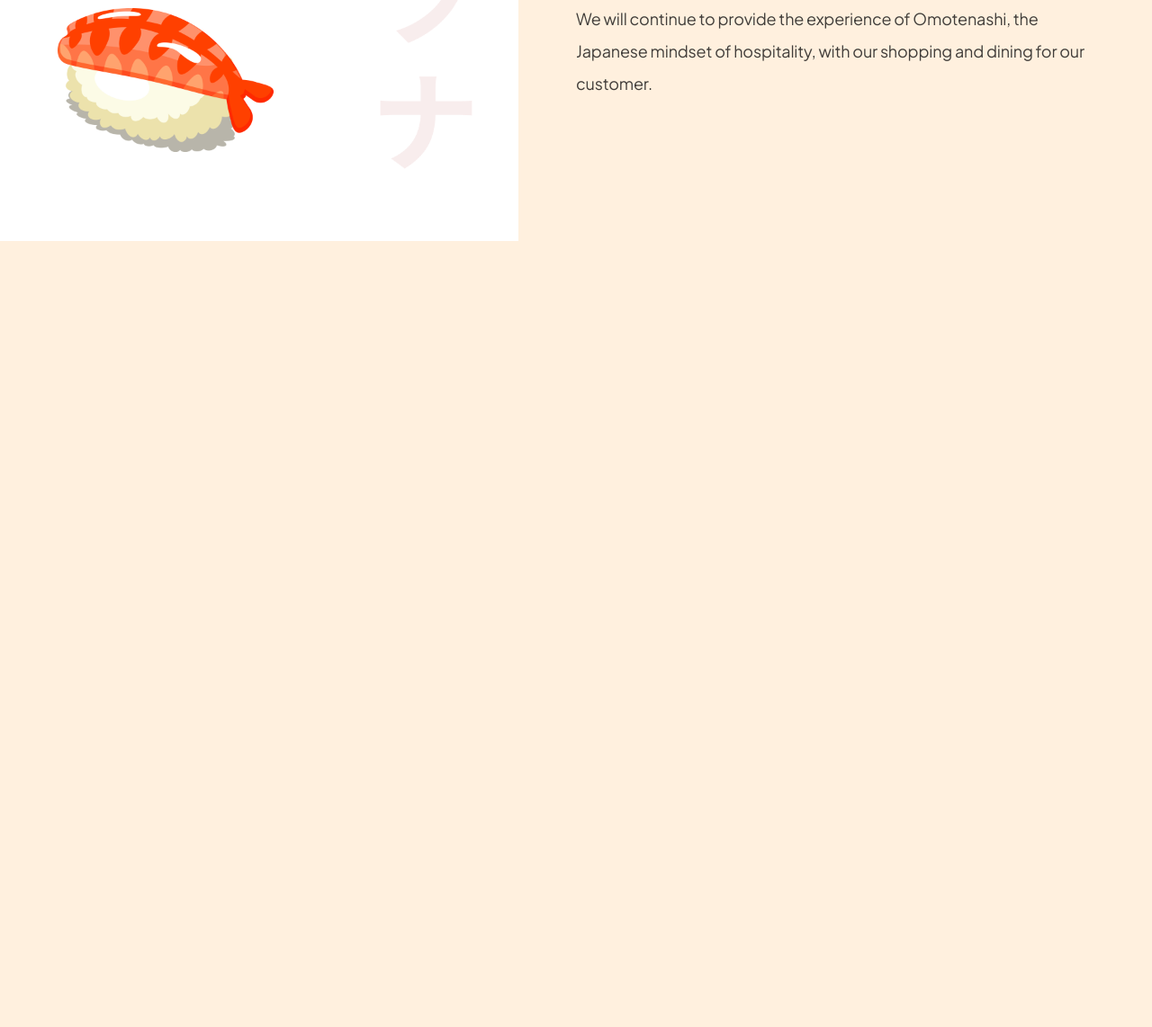
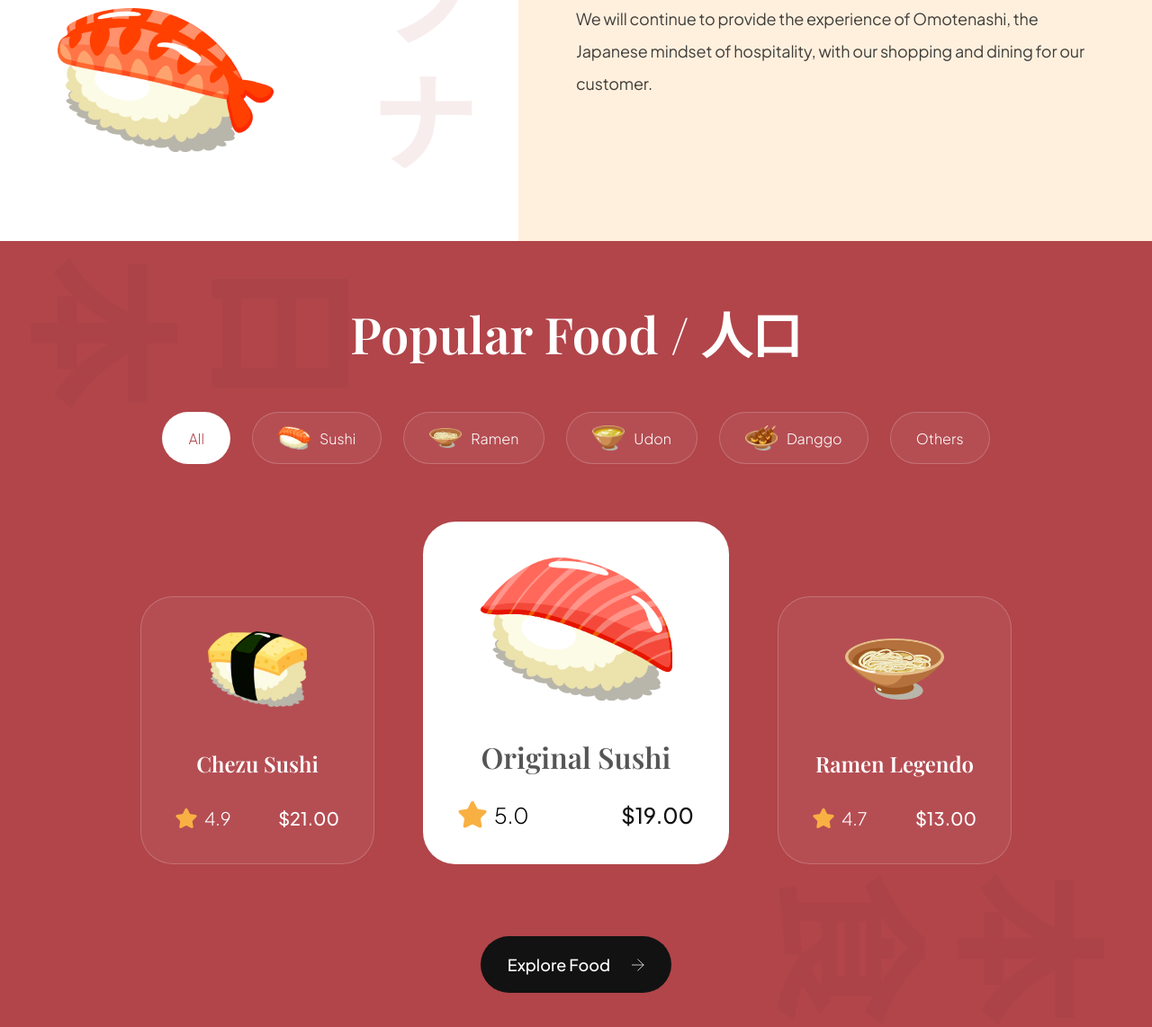
Before and after one commit to Orisaeke/Sushimaun, a website built with Vite: page index.html in a window 1280 px wide. Shown: the part 1250-2392 px from the top of the page at 90% size. Before the commit the page ends 1518 px from the top, so only its background shows below. Built offline with nearby package versions, Linux system fonts and the light colour scheme.

Commit message:
Sushimaun v0.5 (Popular Section and AOS added)

```diff
--- a/css/sections/popular.css
+++ b/css/sections/popular.css
@@ -0,0 +1,189 @@
+.popular-foods {
+    padding: 64px;
+    display: flex;
+    flex-direction: column;
+    background-color: var(--primary-color);
+    background-image: url("../../assets/popular_bg.png");
+    background-position: center;
+    background-repeat: no-repeat;
+    background-size: contain;
+    overflow: hidden;
+}
+
+.popular-foods__title {
+    font-size: 56px;
+    font-family: var(--playfair-display);
+    font-weight: 600;
+    line-height: 78px;
+    color: #fff;
+    text-align: center;
+}
+
+.popular-foods__filters {
+    margin-top: 48px;
+    max-width: 100%;
+    overflow-x: auto;
+    display: flex;
+    justify-content: center;
+    gap: 24px;
+}
+
+.popular-foods__filter-btn {
+    padding: 10px 28px;
+    display: flex;
+    flex-direction: row;
+    align-items: center;
+    gap: 10px;
+    background: rgba(255, 255, 255, 0.05);
+    border: 1px solid rgba(255, 255, 255, 0.2);
+    border-radius: 46px;
+    font-size: 16px;
+    font-weight: 300;
+    line-height: 25px;
+    font-family: var(--plus-jakarta-sans);
+    color: #fff;
+    cursor: pointer;
+}
+
+.popular-foods__filter-btn img {
+    width: 36px;
+    height: 36px;
+    object-fit: contain;
+}
+
+.active {
+    background: #fff;
+    color: var(--primary-color);
+}
+
+.popular-foods__filter-btn:hover {
+    background: #fff;
+    color: var(--primary-color);
+    transition: all 0.3s;
+}
+
+.popular-foods__catalogue {
+    margin-top: 64px;
+    display: flex;
+    justify-content: center;
+    align-items: flex-end;
+    flex-wrap: wrap;
+    gap: 54px;
+}
+
+.popular-foods__button {
+    width: fit-content;
+    padding: 20px 30px;
+    margin: 80px auto 0;
+    font-weight: 500;
+    font-size: 18px;
+    line-height: 23px;
+    font-family: var(--plus-jakarta-sans);
+    color: #fff;
+    border: none;
+    outline: none;
+    background: var(--secondary-color);
+    border-radius: 64px;
+    cursor: pointer;
+}
+
+.popular-foods__button img {
+    width: 14px;
+    height: 14px;
+    object-fit: contain;
+    margin-left: 21px;
+}
+
+.popular-foods__card {
+    padding: 38px;
+    min-width: 260px;
+    height: fit-content;
+    display: flex;
+    align-items: center;
+    flex-direction: column;
+    border-radius: 36px;
+    background: rgba(255, 255, 255, 0.05);
+    border: 1px solid rgba(255, 255, 255, 0.2);
+}
+
+.popular-foods__card-image {
+    width: 110px;
+    height: 84px;
+    object-fit: contain;
+}
+
+.popular-foods__card-title {
+    margin-top: 47px;
+    font-weight: 600;
+    font-size: 24px;
+    line-height: 32px;
+    font-family: var(--playfair-display);
+    color: #fff;
+    text-align: center;
+}
+
+.popular-foods__card-details {
+    width: 100%;
+    margin-top: 32px;
+}
+
+.popular-foods__card-rating {
+    display: flex;
+    align-items: center;
+    gap: 8px;
+}
+
+.popular-foods__card-rating img {
+    width: 24px;
+    height: 24px;
+    object-fit: contain;
+}
+
+.popular-foods__card-rating p {
+    font-size: 20px;
+    font-weight: 300;
+    font-family: var(--plus-jakarta-sans);
+    color: #fff;
+}
+
+.popular-foods__card-price {
+    font-size: 20px;
+    font-weight: 500;
+    font-family: var(--plus-jakarta-sans);
+    color: #fff;
+}
+
+.popular-foods__card.active-card {
+    background: #fff;
+    min-width: 340px;
+}
+
+.popular-foods__card.popular-foods__card.active-card
+.popular-foods__card-image {
+    width: 240px;
+    height: 160px;
+}
+
+.popular-foods__card.popular-foods__card.active-card
+.popular-foods__card-title {
+    color: var(--black-500);
+    font-size: 32px;
+}
+
+.popular-foods__card.popular-foods__card.active-card
+.popular-foods__card-rating img {
+    width: 32px;
+    height: 32px;
+}
+
+.popular-foods__card.popular-foods__card.active-card
+.popular-foods__card-rating p {
+    font-size: 24px;
+    color: var(--gray-500);
+}
+
+.popular-foods__card.popular-foods__card.active-card
+.popular-foods__card-price {
+    font-size: 24px;
+    color: var(--secondary-color);
+}
--- a/index.html
+++ b/index.html
@@ -11,11 +11,11 @@
       <header>
         <nav class="header__nav">
           <div class="header__logo">
-            <h4>Sushimaun</h4>
+            <h4 data-aos="fade-down">Sushimaun</h4>
             <div class="header__logo-overlay"></div>
           </div>
 
-          <ul class="header__menu">
+          <ul class="header__menu" data-aos="fade-down">
             <li><a href="#menu">Menu</a></li>
             <li><a href="#food">Food</a></li>
             <li><a href="#services">Services</a></li>
@@ -26,7 +26,7 @@
           </ul>
 
           <!--Nav Menu for Mobile-->
-          <ul class="header__menu-mobile">
+          <ul class="header__menu-mobile" data-aos="fade-down">
             <li>
               <img src="assets/menu.svg" alt="menu" />
             </li>
@@ -38,8 +38,8 @@
       <section class="hero">
         <div class="hero-image">
           <img
-          src="assets/sushi-1.png" alt="sushi"/>
-          <h2>
+          src="assets/sushi-1.png" alt="sushi" data-aos="fade-up"/>
+          <h2 data-aos="fade-up">
             寿 <br />
             司 <br />
             屋
@@ -49,7 +49,7 @@
         </div>
 
         <div class="hero-content">
-         <div class="hero-content-info">
+         <div class="hero-content-info" data-aos="fade-left">
             <h1>Feel the taste of Japanese food</h1>
             <p>Feel the taste of the most popular Japanese
                food from anywhere and anytime.
@@ -64,7 +64,7 @@
             </div>
           </div>
 
-          <div class="hero-content__testimonial">
+          <div class="hero-content__testimonial" data-aos="fade-up">
             <div class="hero-content__customer flex-center">
               <h4>24<span>k+</span></h4>
               <p>Happy Customers</p>
@@ -82,7 +82,7 @@
       <section class="about-us" id="about-us">
         <div class="about-us__image">
           <div class="about-us__image-sushi3">
-            <img src="assets/sushi-3.png" alt="sushi" />
+            <img src="assets/sushi-3.png" alt="sushi" data-aos="fade-right"/>
           </div>
 
           <button class="about-us__button">Learn More
@@ -90,11 +90,11 @@
           </button>
 
           <div class="about-us__image-sushi2">
-            <img src="assets/sushi-2.png" alt="sushi" />
+            <img src="assets/sushi-2.png" alt="sushi" data-aos="fade-right"/>
           </div>
         </div>
 
-        <div class="about-us__content">
+        <div class="about-us__content" data-aos="fade-left">
           <p class="sushi__subtitle">About Us / 私たちについて</p>
           <h3 class="sushi__title">Our mission is to bring
             true Japanese flavours to you.
@@ -105,5 +105,83 @@
           </p>
         </div>
       </section>
+
+      <section class="popular-foods" id="menu">
+        <h2 class="popular-foods__title" data-aos="flip-up">Popular Food / 人口</h2>
+        <div class="popular-foods__filters sushi__hide-scrollbar" data-aos="fade-up">
+          <button class="popular-foods__filter-btn active">All</button>
+          <button class="popular-foods__filter-btn">
+            <img src="assets/sushi-9.png" alt="sushi-9" />
+            Sushi
+          </button>
+          <button class="popular-foods__filter-btn">
+            <img src="assets/sushi-8.png" alt="sushi-8" />
+            Ramen
+          </button>
+          <button class="popular-foods__filter-btn">
+            <img src="assets/sushi-7.png" alt="sushi-7" />
+            Udon
+          </button>
+          <button class="popular-foods__filter-btn">
+            <img src="assets/sushi-6.png" alt="sushi-6" />
+            Danggo
+          </button>
+          <button class="popular-foods__filter-btn">Others</button>
+        </div>
+
+        <div class="popular-foods__catalogue" data-aos="fade-up">
+          <article class="popular-foods__card">
+            <img class="popular-foods__card-image"
+            src="assets/sushi-12.png" alt="sushi-12" />
+            <h4 class="popular-foods__card-title">Chezu Sushi</h4>
+
+            <div class="popular-foods__card-details flex-between">
+              <div class="popular-foods__card-rating">
+                <img src="assets/star.svg" alt="star" />
+                <p>4.9</p>
+              </div>
+
+              <p class="popular-foods__card-price">$21.00</p>
+            </div>
+          </article>
+
+          <article class="popular-foods__card active-card">
+            <img class="popular-foods__card-image"
+            src="assets/sushi-11.png" alt="sushi-11" />
+            <h4 class="popular-foods__card-title">Original Sushi</h4>
+
+            <div class="popular-foods__card-details flex-between">
+              <div class="popular-foods__card-rating">
+                <img src="assets/star.svg" alt="star" />
+                <p>5.0</p>
+              </div>
+
+              <p class="popular-foods__card-price">$19.00</p>
+            </div>
+          </article>
+
+          <article class="popular-foods__card">
+            <img class="popular-foods__card-image"
+            src="assets/sushi-10.png" alt="sushi-10" />
+            <h4 class="popular-foods__card-title">Ramen Legendo</h4>
+
+            <div class="popular-foods__card-details flex-between">
+              <div class="popular-foods__card-rating">
+                <img src="assets/star.svg" alt="star" />
+                <p>4.7</p>
+              </div>
+
+              <p class="popular-foods__card-price">$13.00</p>
+            </div>
+          </article>
+        </div>
+
+        <button class="popular-foods__button">
+          Explore Food
+          <img src="assets/arrow-right.svg" alt="arrow-right" />
+        </button>
+      </section>
+
+      <script src="js/script.js" type="module"></script>
   </body>
 </html>
--- a/package.json
+++ b/package.json
@@ -10,5 +10,8 @@
   },
   "devDependencies": {
     "vite": "^5.0.0"
+  },
+  "dependencies": {
+    "aos": "^2.3.4"
   }
 }
```
Also changed, not shown: 1 other file.
